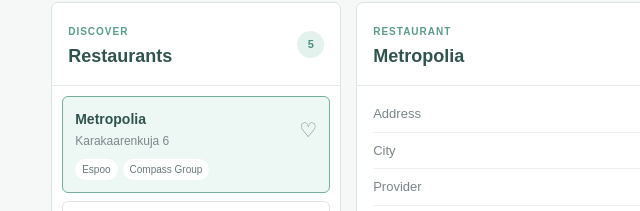
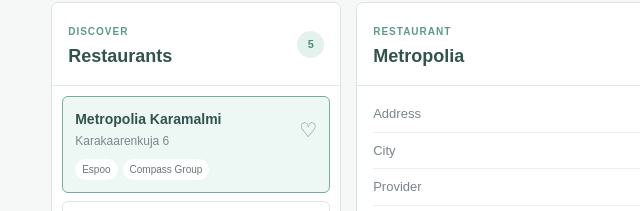
Before and after one commit to anamol005/Individual-assignment-1, a website: page htmlcsslayout/home.html in a window 1280 px wide. Shown: the part 193-404 px from the top of the page, 0-640 px from the left. Drawn offline with Linux system fonts and the light colour scheme.

Commit message:
Update restaurant name for clarity

```diff
--- a/htmlcsslayout/home.html
+++ b/htmlcsslayout/home.html
@@ -69,7 +69,7 @@
             <article class="restaurant selected">
               <div class="restaurant-top">
                 <div>
-                  <h3>Metropolia</h3>
+                  <h3>Metropolia Karamalmi</h3>
                   <p>Karakaarenkuja 6</p>
                 </div>
 
```
